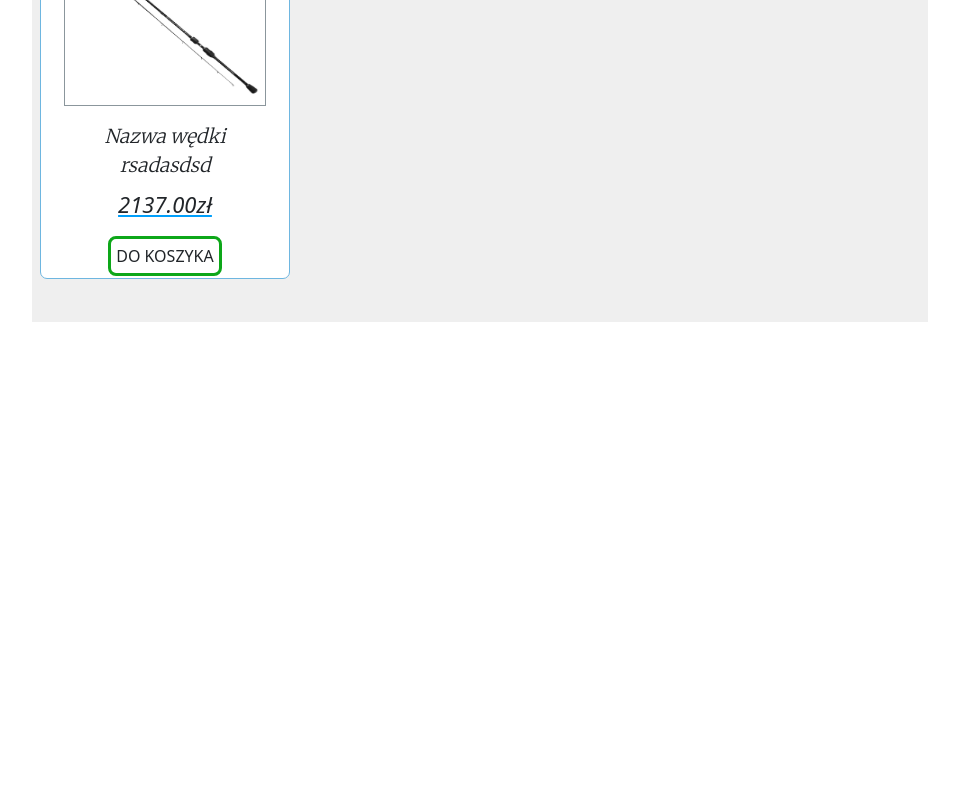
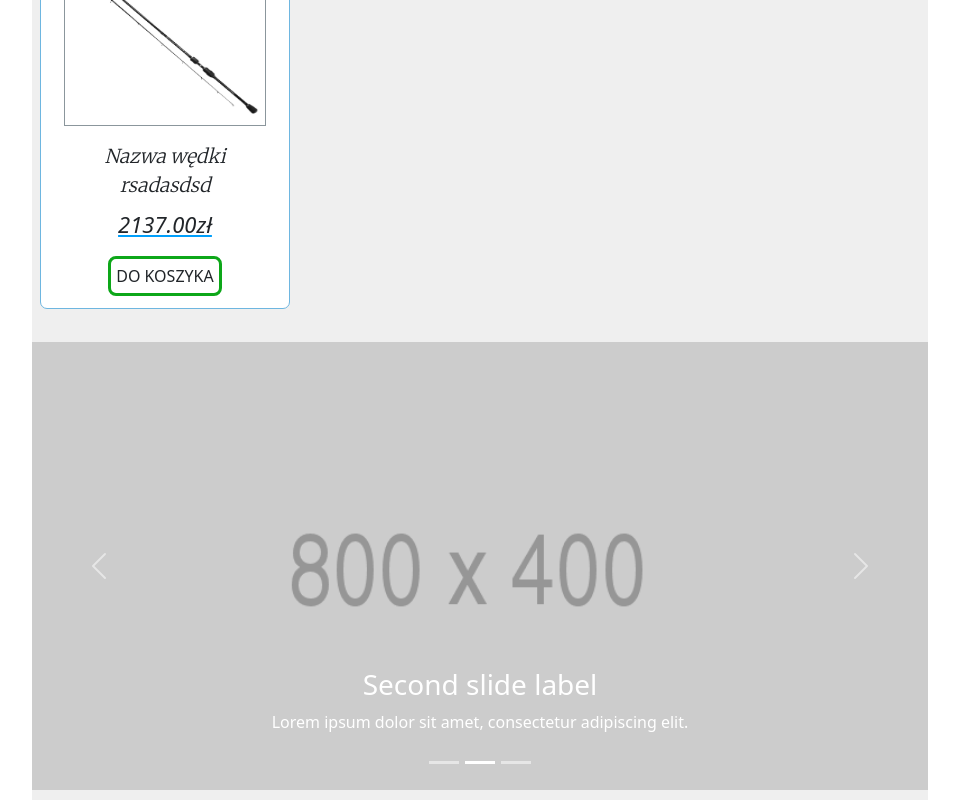
Before and after one commit to Tloku/ZIWG-Projekt, a React (Create React App) app in the folder Frontend/fishing-shop/: page / in a window 1280 px wide. Shown: the part 946-1746 px from the top of the page, without its empty margins (160-1119 px from the left). Before the commit the page ends 1268 px from the top, so only its background shows below. Built offline with nearby package versions, Linux system fonts and the light colour scheme.

Commit message:
carousel fix

```diff
--- a/Frontend/fishing-shop/src/App.js
+++ b/Frontend/fishing-shop/src/App.js
@@ -4,7 +4,7 @@ import 'bootstrap/dist/css/bootstrap.min.css';
 import Navbar from "./components/navbar/Navbar";
 import Product from "./components/product/Product";
 import Searchbar from "./components/searchbar/Searchbar";
-import adsCarousel from "./components/adsCarousel/adsCarousel";
+import AdsCarousel from "./components/adsCarousel/AdsCarousel";
 import ProductListPage from "./pages/product-list-page/ProductListPage";
 
 function App() {
@@ -24,7 +24,6 @@ function App() {
       <Product price={price} />
       <Product price={price} />
       <Product price={price} />
-      <adsCarousel></adsCarousel>
         {/* <Routes>
           <Route path="/" element={<Product price={price} />}></Route>
 
@@ -34,6 +33,9 @@ function App() {
           ></Route>
         </Routes> */}
       </div>
+      <div>
+        <AdsCarousel></AdsCarousel>
+      </div>
 
       <div className="footer"></div>
     </div>
--- a/Frontend/fishing-shop/src/components/adsCarousel/adsCarousel.js
+++ b/Frontend/fishing-shop/src/components/adsCarousel/adsCarousel.js
@@ -2,13 +2,13 @@ import 'bootstrap/dist/css/bootstrap.min.css';
 import Carousel from 'react-bootstrap/Carousel';
 import "../adsCarousel/adsCarousel.css";
 
-function adsCarousel() {
+function AdsCarousel() {
     return (
-    <Carousel fade>
+      <Carousel className='centered'>
         <Carousel.Item>
           <img
             className="d-block w-100"
-          src="holder.js/800x400?text=First slide&bg=373940"
+            src={require("../../assets/800400.png")}
             alt="First slide"
           />
           <Carousel.Caption>
@@ -19,7 +19,7 @@ function adsCarousel() {
         <Carousel.Item>
           <img
             className="d-block w-100"
-          src="holder.js/800x400?text=Second slide&bg=282c34"
+            src={require("../../assets/800400.png")}
             alt="Second slide"
           />
 
@@ -31,7 +31,7 @@ function adsCarousel() {
         <Carousel.Item>
           <img
             className="d-block w-100"
-          src="holder.js/800x400?text=Third slide&bg=20232a"
+            src={require("../../assets/800400.png")}
             alt="Third slide"
           />
 
@@ -46,4 +46,6 @@ function adsCarousel() {
     );
   }
 
-export default adsCarousel;
+
+
+export default AdsCarousel;
--- a/Frontend/fishing-shop/src/components/product/product.css
+++ b/Frontend/fishing-shop/src/components/product/product.css
@@ -4,7 +4,7 @@
     width: 17vw;
     min-width: 250px;
     height: 39.5vh;
-    min-height: 350px;
+    min-height: 360px;
     border-radius: 7px;
     border: 1px solid #6eb6e0;
     box-shadow: 1px;
```
Also changed, not shown: Frontend/fishing-shop/src/assets/800400.png (added), Frontend/fishing-shop/src/components/button/button.css (line endings or trailing spaces). Lines whose indentation alone changed are shown as unchanged.
